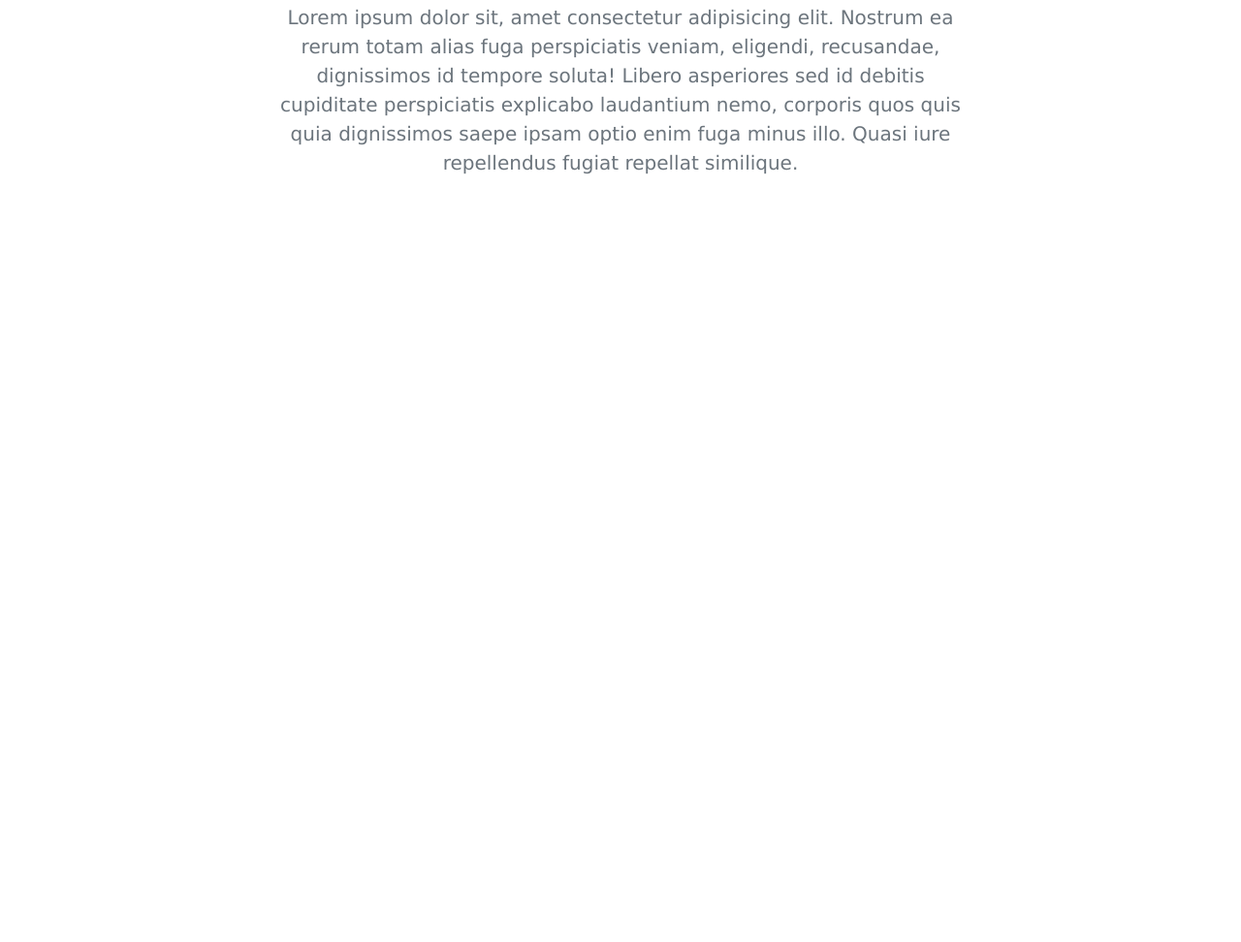
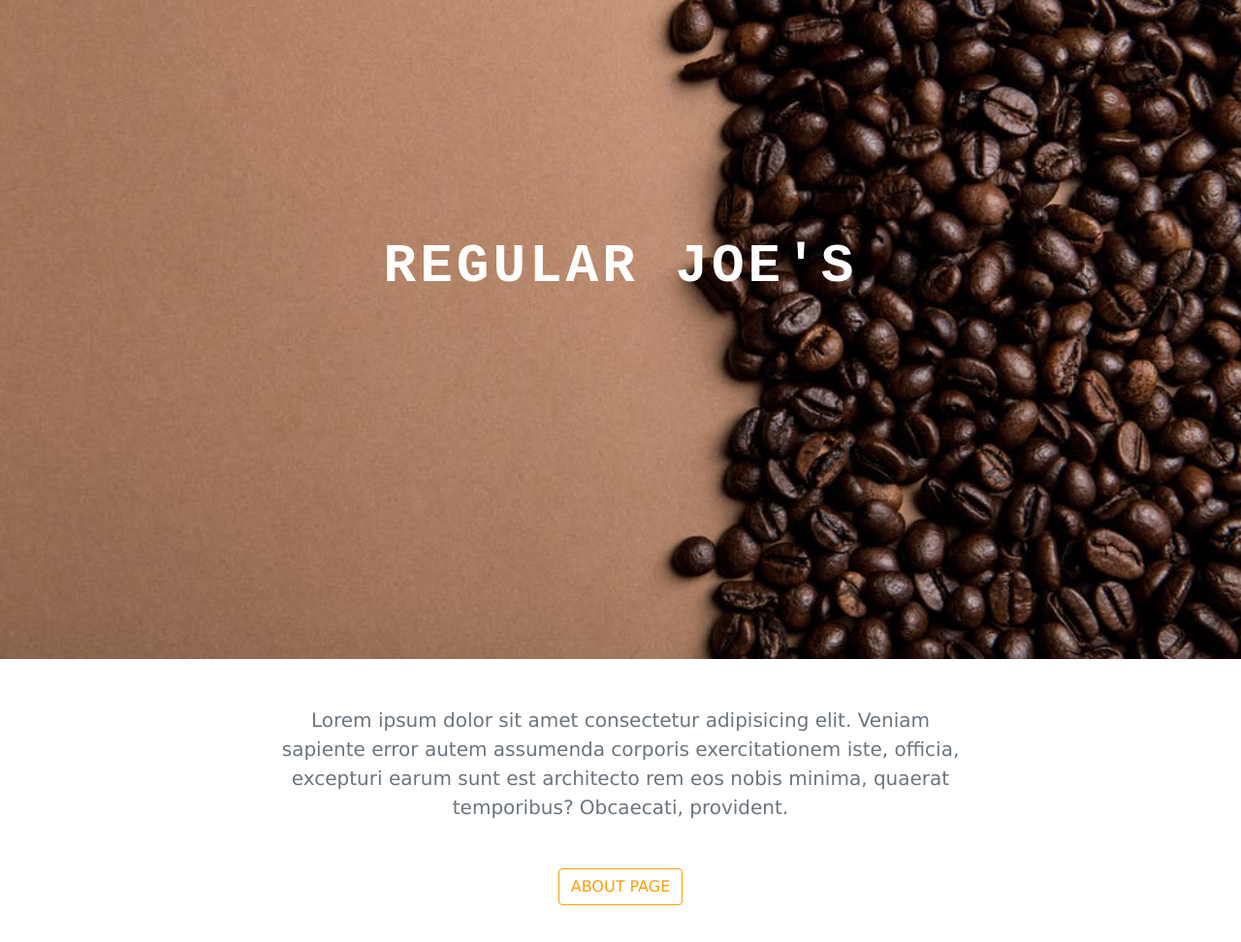
Before and after one commit to bdmllc/coffee-2, a Gatsby site: page / in a window 1280 px wide. Shown: the part 194-1166 px from the top of the page at 97% size. Before the commit the page ends 800 px from the top, so only its background shows below. Built offline with nearby package versions, Linux system fonts and the light colour scheme; Gatsby itself is replaced by a stand-in of ours.

Commit message:
another commit

```diff
--- a/src/components/Home/Info.js
+++ b/src/components/Home/Info.js
@@ -1,19 +1,23 @@
 import React from "react"
+import { Link } from "gatsby"
 
-export default function info() {
+export default function Info() {
   return (
     <section className="py-5">
       <div className="container">
         <div className="row">
           <div className="col-10 col-sm-8 mx-auto text-center">
             <p className="lead text-muted mb-5">
-              Lorem ipsum dolor sit, amet consectetur adipisicing elit. Nostrum
-              ea rerum totam alias fuga perspiciatis veniam, eligendi,
-              recusandae, dignissimos id tempore soluta! Libero asperiores sed
-              id debitis cupiditate perspiciatis explicabo laudantium nemo,
-              corporis quos quis quia dignissimos saepe ipsam optio enim fuga
-              minus illo. Quasi iure repellendus fugiat repellat similique.
+              Lorem ipsum dolor sit amet consectetur adipisicing elit. Veniam
+              sapiente error autem assumenda corporis exercitationem iste,
+              officia, excepturi earum sunt est architecto rem eos nobis minima,
+              quaerat temporibus? Obcaecati, provident.
             </p>
+            <Link to="/about/">
+              <button className="btn text-uppercase btn-yellow">
+                about page
+              </button>
+            </Link>
           </div>
         </div>
       </div>
--- a/src/components/layout.css
+++ b/src/components/layout.css
@@ -1,5 +1,5 @@
 :root {
-  --mainBrown: #2d1ef1;
+  --mainBrown: #2d1e1f;
   --mainYellow: #ff9e09;
   --mainGrey: #ece8dc;
   --mainWhite: #fff;
@@ -25,3 +25,23 @@
 .text-yellow {
   color: var(--mainYellow);
 }
+
+.default-background {
+  min-height: 100vh;
+  display: flex;
+  align-items: center;
+  justify-content: center;
+  background: linear-gradient(rgba(255, 158, 9, 0.5), rgba(255, 158, 9, 0.5));
+  background-position: center;
+  background-size: cover;
+}
+
+.btn-yellow {
+  color: var(--mainYellow);
+  border-color: var(--mainYellow);
+}
+
+.btn-yellow:hover {
+  background: var(--mainYellow);
+  color: var(--mainBrown);
+}
```
